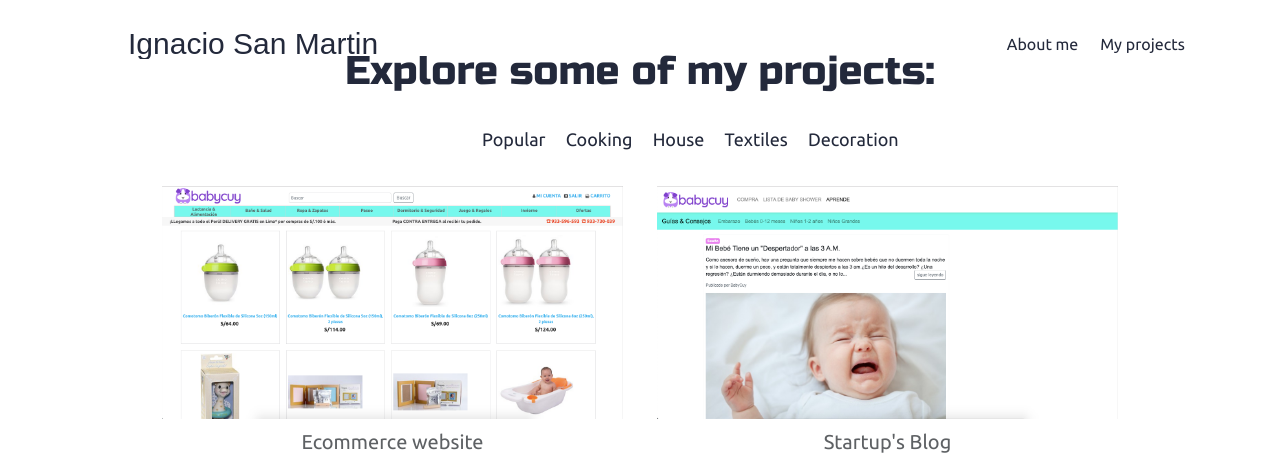
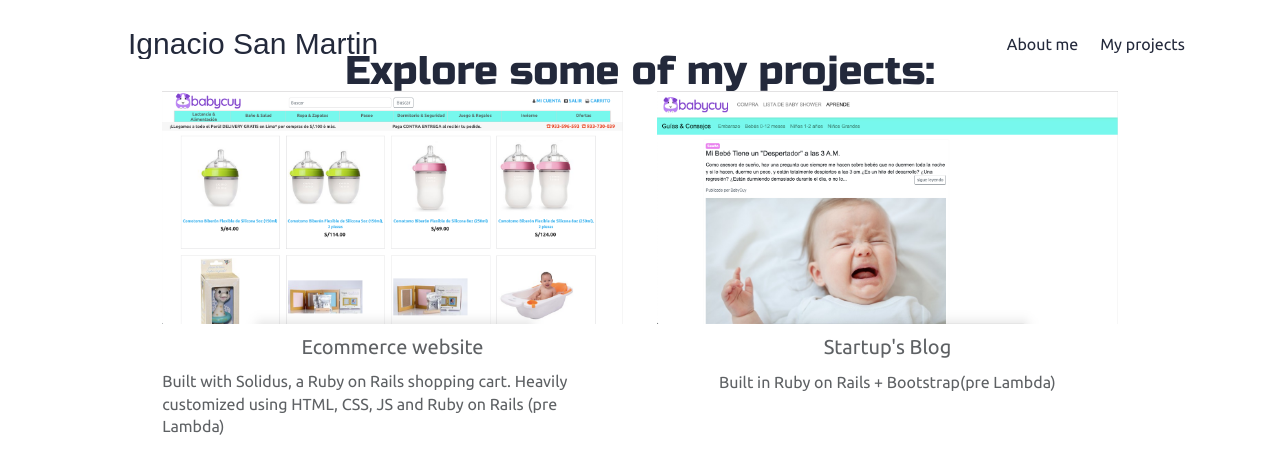
Before and after one commit to ignaciosm/my-portfolio, a plain HTML site: page projects.html in a window 1280 px wide. Shown: the top 455 px of the page. Drawn offline with nearby package versions, Linux system fonts and the light colour scheme; a web font is replaced by a local one.

Commit message:
remove nav

```diff
--- a/projects.html
+++ b/projects.html
@@ -57,13 +57,13 @@
 
     <section class="categories">
       <h2 class="cat-title">Explore some of my projects:</h2>
-      <nav class="cat-nav">
+      <!-- <nav class="cat-nav">
         <a href="" class="cat-item">Popular</a>
         <a href="" class="cat-item">Cooking</a>
         <a href="" class="cat-item">House</a>
         <a href="" class="cat-item">Textiles</a>
         <a href="" class="cat-item">Decoration</a>
-      </nav>
+      </nav> -->
 
       <div class="featured">
         <div class="featured-item">
```
